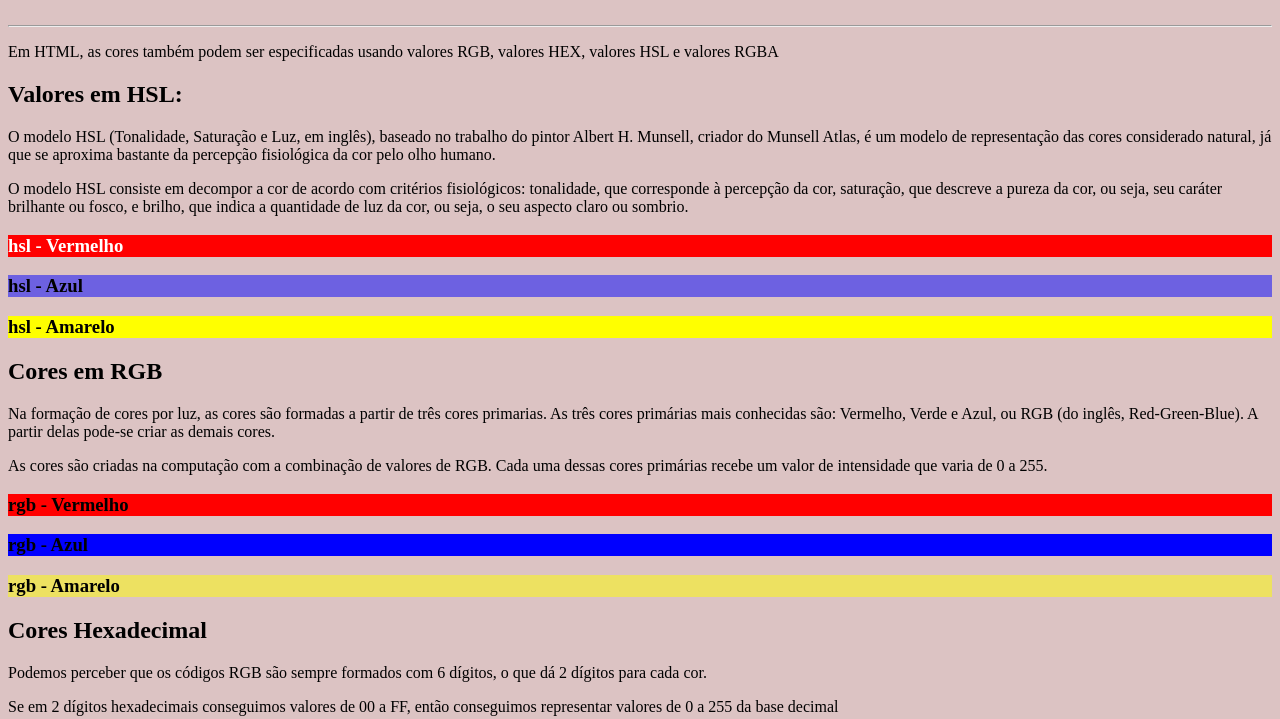
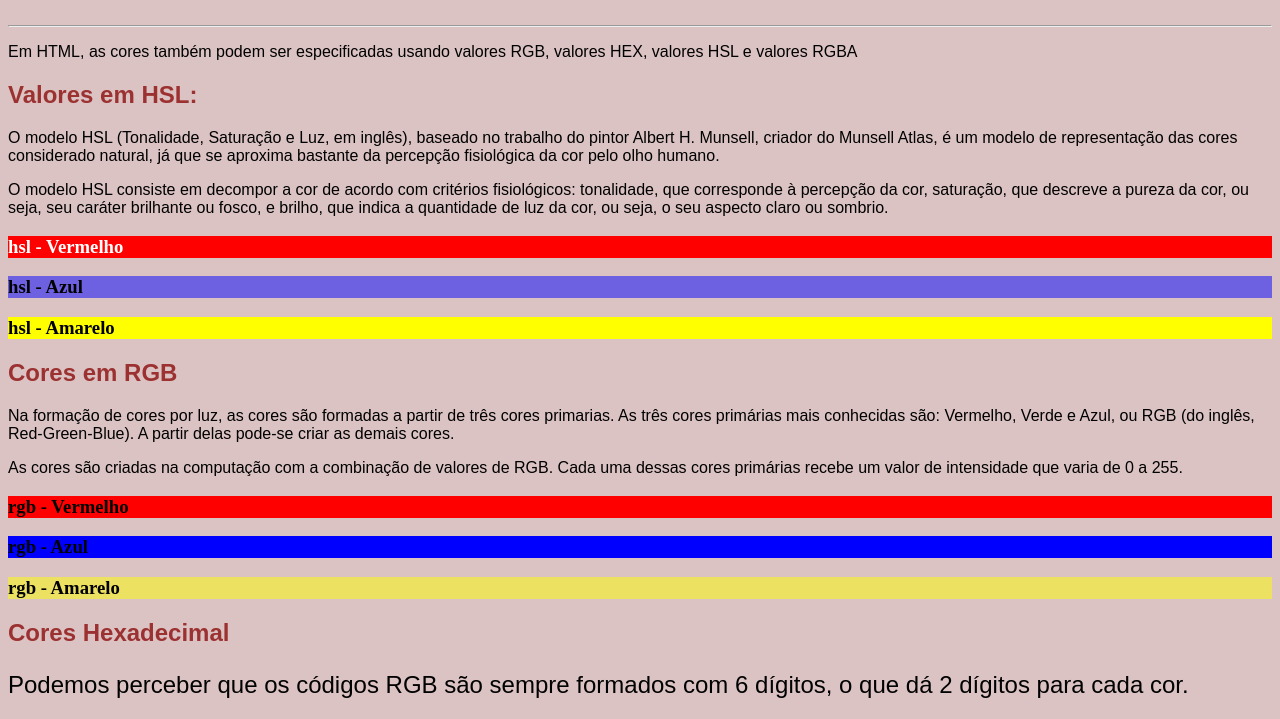
Before and after one commit to GuhStvo/HTML, a plain HTML site: page cores.html in a window 1280 px wide. Shown: the part 81-800 px from the top of the page. Drawn offline with Linux system fonts and the light colour scheme.

Commit message:
stilo interno

```diff
--- a/cores.html
+++ b/cores.html
@@ -4,10 +4,21 @@
   <head>
       <meta charset="utf-8">
       <title>Trabalhando com cores</title>
+
+      <style>
+        p {
+            font-family: sans-serif;
+        }
+
+        h2 {
+            color: #9c3131;
+            font-family: sans-serif;
+        }
+      </style>
   </head>
     <body style="background-color: rgb(220, 195, 195);">
 
-    <h1 style="font-size: 32pt; font-family: sans-serif; color: brown;">Trabalando com Cores </h1>
+    <h1 style="font-size: 32pt; font-family: sans-serif; color: #a52a2a;">Trabalando com Cores </h1>
      <hr>
     <p>Em HTML, as cores também podem ser especificadas usando valores RGB, valores HEX, valores HSL e valores RGBA </p>
 
@@ -32,7 +43,7 @@
 
         <h2>Cores Hexadecimal</h2>
 
-<p>Podemos perceber que os códigos RGB são sempre formados com 6 dígitos, o que dá 2 dígitos para cada cor.</p>
+<p style="font-size: 18pt;">Podemos perceber que os códigos RGB são sempre formados com 6 dígitos, o que dá 2 dígitos para cada cor.</p>
 
 <p>Se em 2 dígitos hexadecimais conseguimos valores de 00 a FF, então conseguimos representar valores de 0 a 255 da base decimal</p>
 
```
